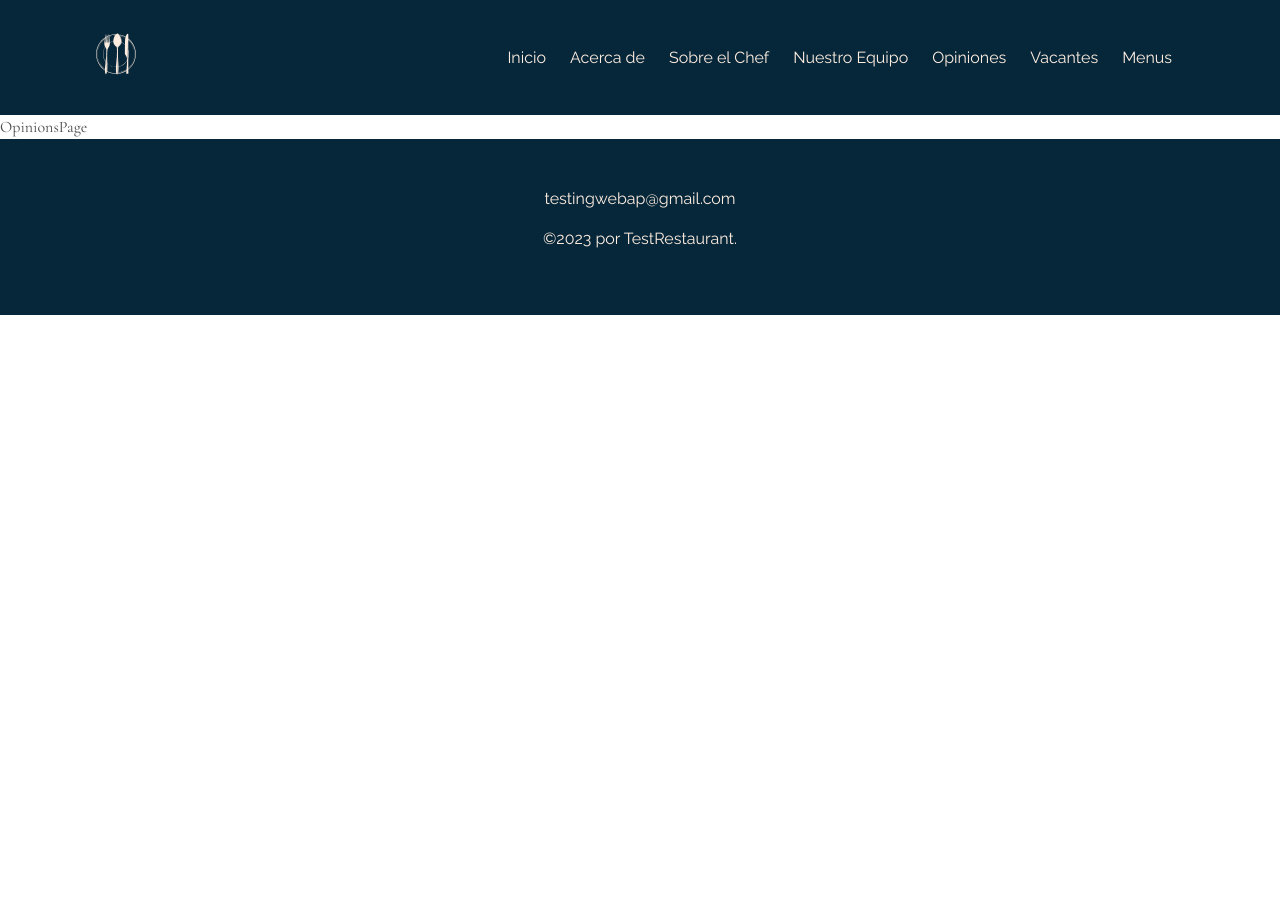
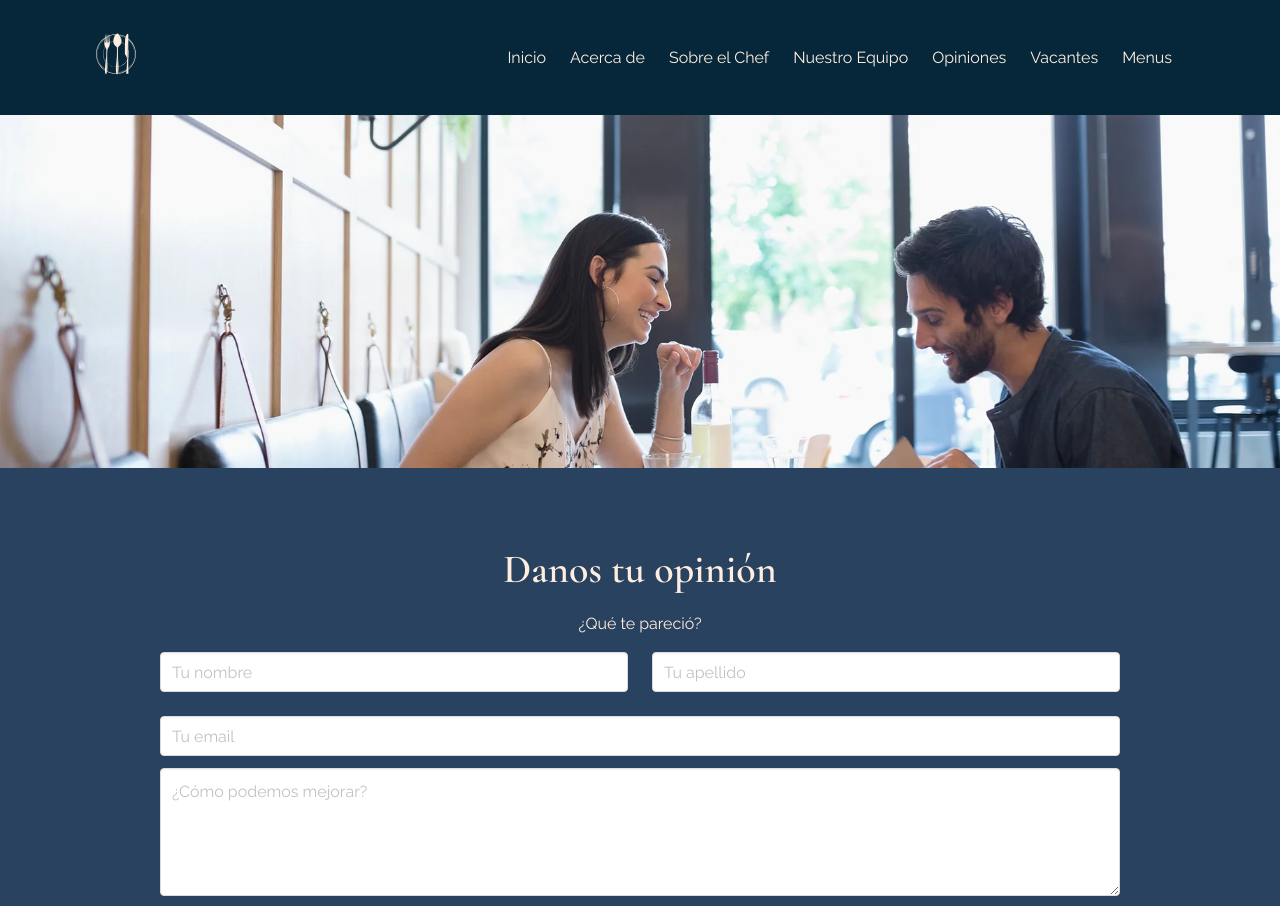
Before and after one commit to manuqs33/Resto, a React (Vite) app in the folder frontend/: page /opinions in a window 1280 px wide. Shown: the top 906 px of the page. Before the commit the page ends 800 px from the top, so only its background shows below. Built offline with nearby package versions, Linux system fonts and the light colour scheme.

Commit message:
Agrega imagen, estructura básica de página de opiniones y ReviewForm

```diff
--- /dev/null
+++ b/frontend/src/components/ReviewForm.jsx
@@ -0,0 +1,88 @@
+import axios from 'axios'
+import { useState } from 'react'
+export function ReviewForm() {
+    const [formData, setFormData] = useState({})
+    const [success, setSuccess] = useState(false)
+
+    function handleInputChange(event) {
+        const { name, value } = event.target
+        setFormData({ ...formData, [name]: value })
+    }
+
+    async function handleSubmit(event) {
+        event.preventDefault()
+        const response = await axios.post('http://127.0.0.1:8000/reviews/', formData)
+        setFormData({})
+        setSuccess(true)
+    }
+
+    const successMessage = "Su mensaje se ha enviado con éxito."
+
+    return (
+        <form className="form" onSubmit={handleSubmit}>
+            <div className="columns">
+                <div className="column is-one-half">
+                    <div className="field">
+                        <div className="control">
+                            <input
+                                className="input"
+                                type="text"
+                                placeholder="Tu nombre"
+                                name="name"
+                                value={formData.name}
+                                onChange={handleInputChange}
+                            />
+                        </div>
+                    </div>
+                </div>
+                <div className="column is-one-half">
+                    <div className="field">
+                        <div className="control">
+                            <input
+                                className="input"
+                                type="text"
+                                placeholder="Tu apellido"
+                                name="surname"
+                                value={formData.surname}
+                                onChange={handleInputChange}
+                            />
+                        </div>
+                    </div>
+                </div>
+            </div>
+            <div className="field">
+                <div className="control">
+                    <input
+                        className="input"
+                        type="email"
+                        placeholder="Tu email"
+                        name="email"
+                        value={formData.email}
+                        onChange={handleInputChange}
+                    />
+                </div>
+            </div>
+            <div className="field">
+                <div className="control">
+                    <textarea
+                        className="textarea"
+                        placeholder="¿Cómo podemos mejorar?"
+                        name="reviewText"
+                        value={formData.reviewText}
+                        onChange={handleInputChange}
+                    ></textarea>
+                </div>
+            </div>
+            <div className="field">
+                <div className="control">
+                    <div className="buttons is-right">
+                        <button type="submit" className="button is-medium review-form-button">
+                            Enviar
+                        </button>
+                    </div>
+                </div>
+            </div>
+
+        </form >
+    )
+}
--- a/frontend/src/pages/OpinionsPage.jsx
+++ b/frontend/src/pages/OpinionsPage.jsx
@@ -1,5 +1,22 @@
+import opiniones from '../assets/opiniones.webp'
+import { ReviewForm } from '../components/ReviewForm'
+
 export function OpinionsPage() {
+
   return (
-    <div>OpinionsPage</div>
+    <div className='OpinionsPage'>
+      <img
+        src={opiniones}
+        alt="Full width"
+        className="is-fullwidth"
+      />
+      <section className="section">
+        <div className="container is-max-desktop content">
+          <h1>Danos tu opinión</h1>
+          <p>¿Qué te pareció?</p>
+          <ReviewForm />
+        </div>
+      </section>
+    </div>
   )
 }
--- /dev/null
+++ b/frontend/src/styles/OpinionsPage.scss
@@ -0,0 +1,10 @@
+@import 'colors';
+
+.OpinionsPage {
+    background-color: $blue;
+    text-align: center;
+
+    h1, h2, h3, h4, h5, p, a {
+        color: $text;
+    }
+}
--- a/frontend/src/styles/main.scss
+++ b/frontend/src/styles/main.scss
@@ -8,6 +8,7 @@
 @import 'recommendeddishes';
 @import 'AboutChefPage';
 @import 'messagecontainerform';
+@import 'OpinionsPage.scss';
 
 body {
     font-family: 'Cormorant Garamond', serif;
```
Also changed, not shown: frontend/src/assets/opiniones.webp (added), 1 other file (tests, documents, lock files or other folders).
